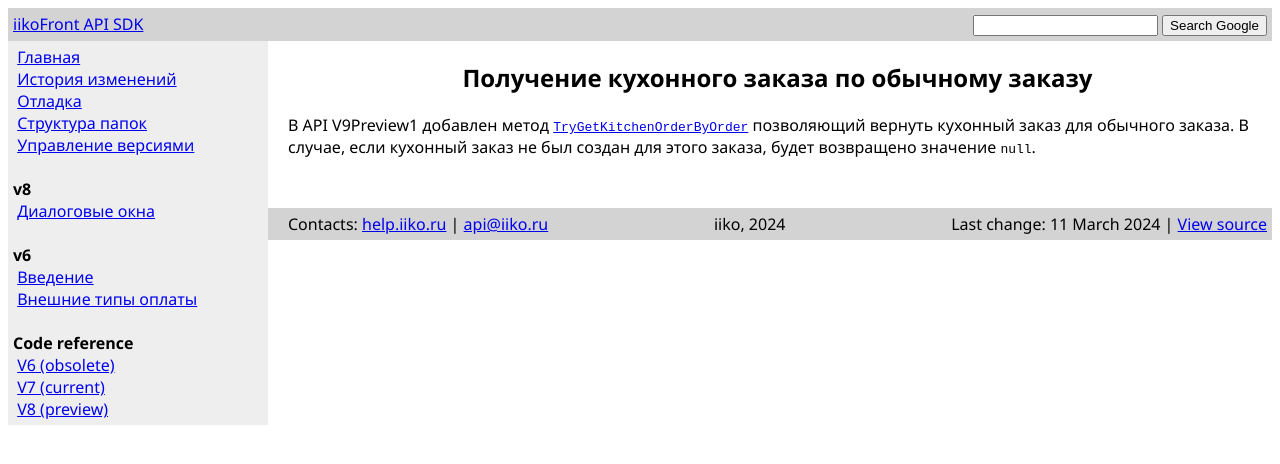
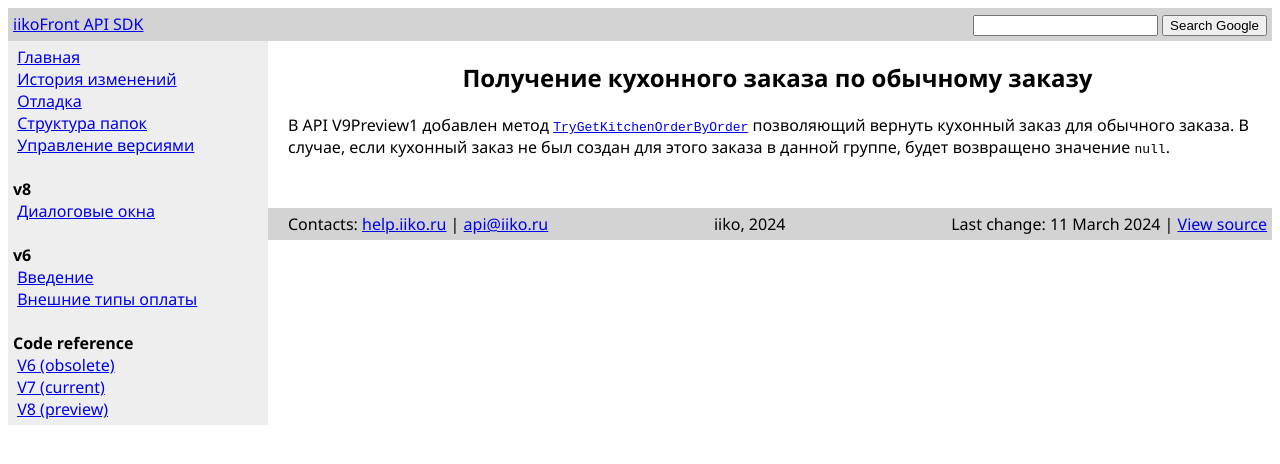
Before and after one commit to iiko/front.api.doc, a Jekyll site: the page built from _posts/2024-03-06-get-kitchen-order-by-order.md, in a window 1280 px wide. Shown: the top 464 px of the page. Built offline with Jekyll 4.4.1, drawn with Linux system fonts in a browser that asks for light colours.

Commit message:
RMS-55974 + RMS-55972
Fixes after review

```diff
--- a/_posts/2024-03-06-get-kitchen-order-by-order.md
+++ b/_posts/2024-03-06-get-kitchen-order-by-order.md
@@ -3,4 +3,4 @@ title: Получение кухонного заказа по обычному
 layout: default
 ---
 
-В API V9Preview1 добавлен метод [`TryGetKitchenOrderByOrder`](https://iiko.github.io/front.api.sdk/v9/html/M_Resto_Front_Api_IOperationService_TryGetKitchenOrderByOrder.htm) позволяющий вернуть кухонный заказ для обычного заказа. В случае, если кухонный заказ не был создан для этого заказа, будет возвращено значение `null`.
+В API V9Preview1 добавлен метод [`TryGetKitchenOrderByOrder`](https://iiko.github.io/front.api.sdk/v9/html/M_Resto_Front_Api_IOperationService_TryGetKitchenOrderByOrder.htm) позволяющий вернуть кухонный заказ для обычного заказа. В случае, если кухонный заказ не был создан для этого заказа в данной группе, будет возвращено значение `null`.
```
Also changed, not shown: _posts/2024-03-06-get-kitchen-orders-param.md (+1 -0 lines).
